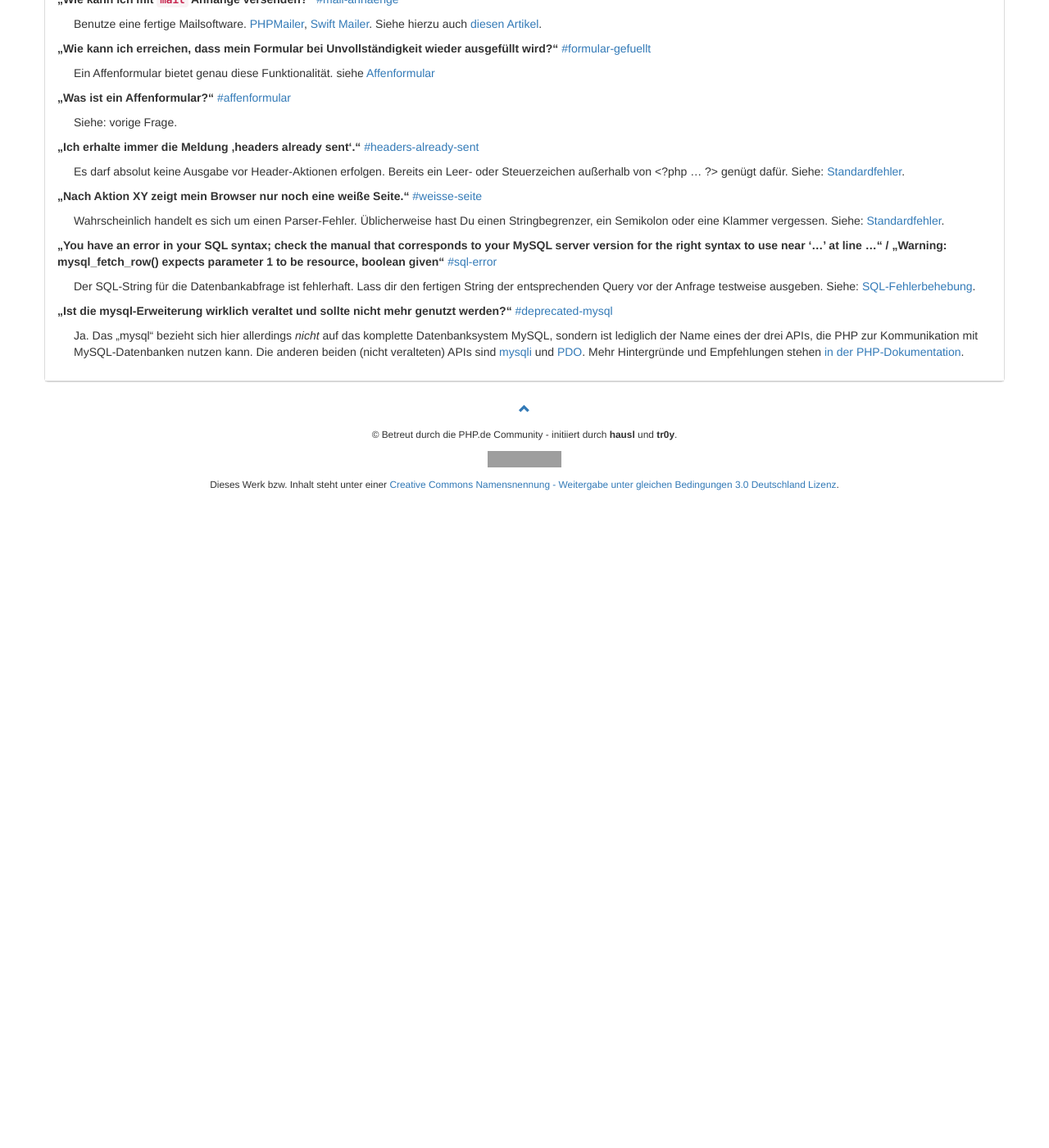
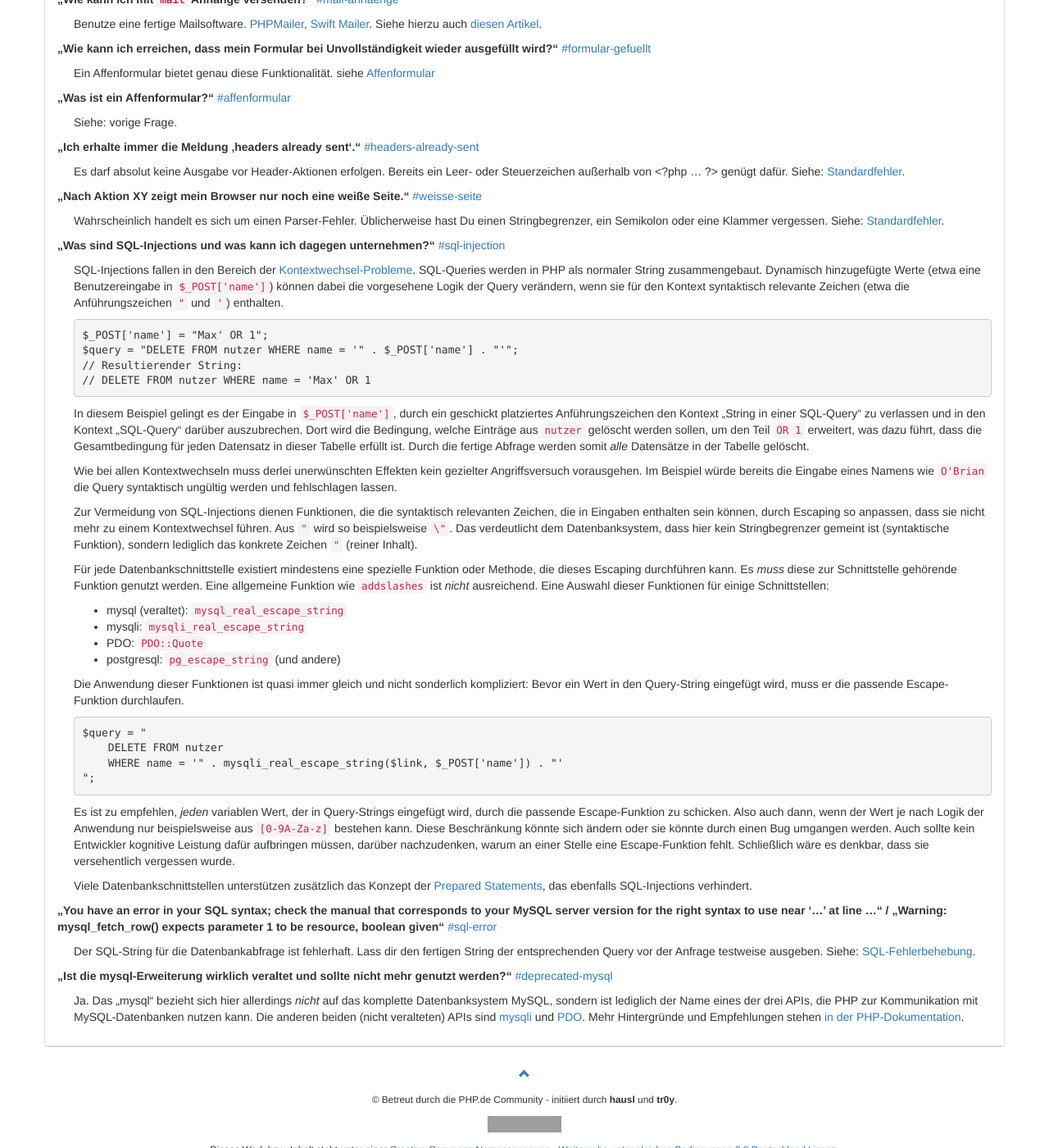
Before and after one commit to php-de/php-de.github.io, a Jekyll site: the page built from general/faq.md, in a window 1280 px wide and 1400 px high, scrolled down 370 px. Shown: the whole window at 82% size. Built offline with Jekyll 4.4.1, drawn with Linux system fonts in a browser that asks for light colours; nearby versions of some CDN libraries; before the commit the page ends 1000 px from its top, so only the background shows below that; grey boxes are pictures that could not be loaded.

Commit message:
FAQ - Abschnitt zu SQL-Injections hinzugefügt

```diff
--- a/general/faq.md
+++ b/general/faq.md
@@ -105,6 +105,84 @@ einen Stringbegrenzer, ein Semikolon oder eine Klammer vergessen. Siehe:
 
 
 
+**„Was sind SQL-Injections und was kann ich dagegen unternehmen?“**
+<a href="#sql-injection">#sql-injection</a>
+{: #sql-injection}
+
+<div style="margin-left: 20px;">
+
+SQL-Injections fallen in den Bereich der
+[Kontextwechsel-Probleme](http://php-de.github.io/general/kontextwechsel.html).
+SQL-Queries werden in PHP als normaler String zusammengebaut. Dynamisch
+hinzugefügte Werte (etwa eine Benutzereingabe in `$_POST['name']`) können dabei
+die vorgesehene Logik der Query verändern, wenn sie für den Kontext syntaktisch
+relevante Zeichen (etwa die Anführungszeichen `"` und `'`) enthalten.
+
+~~~ php
+$_POST['name'] = "Max' OR 1";
+$query = "DELETE FROM nutzer WHERE name = '" . $_POST['name'] . "'";
+// Resultierender String:
+// DELETE FROM nutzer WHERE name = 'Max' OR 1
+~~~
+
+In diesem Beispiel gelingt es der Eingabe in `$_POST['name']`, durch ein
+geschickt platziertes Anführungszeichen den Kontext „String in einer SQL-Query“
+zu verlassen und in den Kontext „SQL-Query“ darüber auszubrechen. Dort wird die
+Bedingung, welche Einträge aus `nutzer` gelöscht werden sollen, um den Teil `OR
+1` erweitert, was dazu führt, dass die Gesamtbedingung für jeden Datensatz in
+dieser Tabelle erfüllt ist. Durch die fertige Abfrage werden somit *alle*
+Datensätze in der Tabelle gelöscht.
+
+Wie bei allen Kontextwechseln muss derlei unerwünschten Effekten kein gezielter
+Angriffsversuch vorausgehen. Im Beispiel würde bereits die Eingabe eines Namens
+wie `O'Brian` die Query syntaktisch ungültig werden und fehlschlagen lassen.
+
+Zur Vermeidung von SQL-Injections dienen Funktionen, die die syntaktisch
+relevanten Zeichen, die in Eingaben enthalten sein können, durch Escaping so
+anpassen, dass sie nicht mehr zu einem Kontextwechsel führen. Aus `"` wird so
+beispielsweise `\"`. Das verdeutlicht dem Datenbanksystem, dass hier kein
+Stringbegrenzer gemeint ist (syntaktische Funktion), sondern lediglich das
+konkrete Zeichen `"` (reiner Inhalt).
+
+Für jede Datenbankschnittstelle existiert mindestens eine spezielle Funktion
+oder Methode, die dieses Escaping durchführen kann. Es *muss* diese zur
+Schnittstelle gehörende Funktion genutzt werden. Eine allgemeine Funktion wie
+`addslashes` ist *nicht* ausreichend. Eine Auswahl dieser Funktionen für einige
+Schnittstellen:
+
+* mysql (veraltet): `mysql_real_escape_string`
+* mysqli: `mysqli_real_escape_string`
+* PDO: [`PDO::Quote`](http://www.php.net/manual/en/pdo.quote.php)
+* postgresql: [`pg_escape_string`](http://www.php.net/manual/en/function.pg-escape-string.php) (und andere)
+
+Die Anwendung dieser Funktionen ist quasi immer gleich und nicht sonderlich
+kompliziert: Bevor ein Wert in den Query-String eingefügt wird, muss er die
+passende Escape-Funktion durchlaufen.
+
+~~~ php
+$query = "
+    DELETE FROM nutzer
+    WHERE name = '" . mysqli_real_escape_string($link, $_POST['name']) . "'
+";
+~~~
+
+Es ist zu empfehlen, *jeden* variablen Wert, der in Query-Strings eingefügt
+wird, durch die passende Escape-Funktion zu schicken. Also auch dann, wenn der
+Wert je nach Logik der Anwendung nur beispielsweise aus `[0-9A-Za-z]` bestehen
+kann. Diese Beschränkung könnte sich ändern oder sie könnte durch einen Bug
+umgangen werden. Auch sollte kein Entwickler kognitive Leistung dafür
+aufbringen müssen, darüber nachzudenken, warum an einer Stelle eine
+Escape-Funktion fehlt. Schließlich wäre es denkbar, dass sie versehentlich
+vergessen wurde.
+
+Viele Datenbankschnittstellen unterstützen zusätzlich das Konzept der [Prepared
+Statements](https://de.wikipedia.org/wiki/Prepared_Statement), das ebenfalls
+SQL-Injections verhindert.
+
+</div>
+
+
+
 **„You have an error in your SQL syntax; check the manual that corresponds to
 your MySQL server version for the right syntax to use near '…' at line …“ /
 „Warning: mysql_fetch_row() expects parameter 1 to be resource, boolean
```
